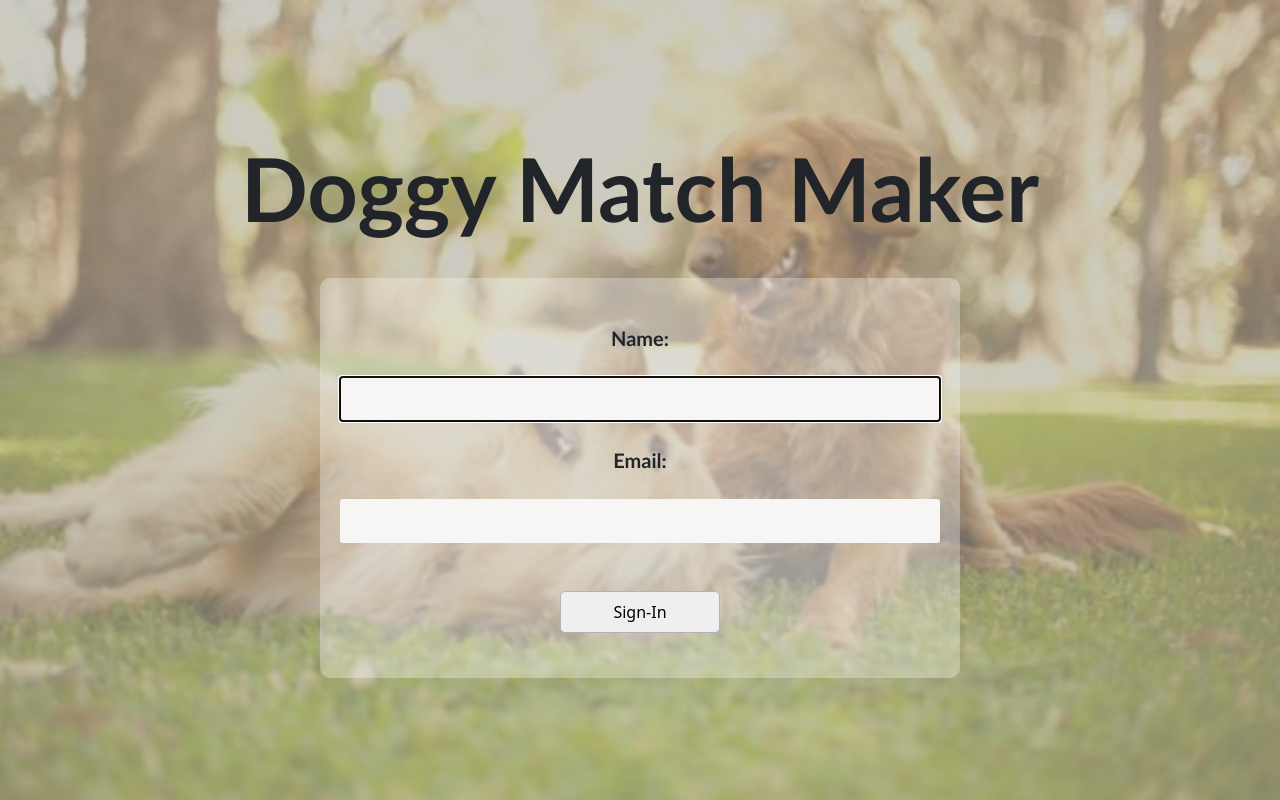
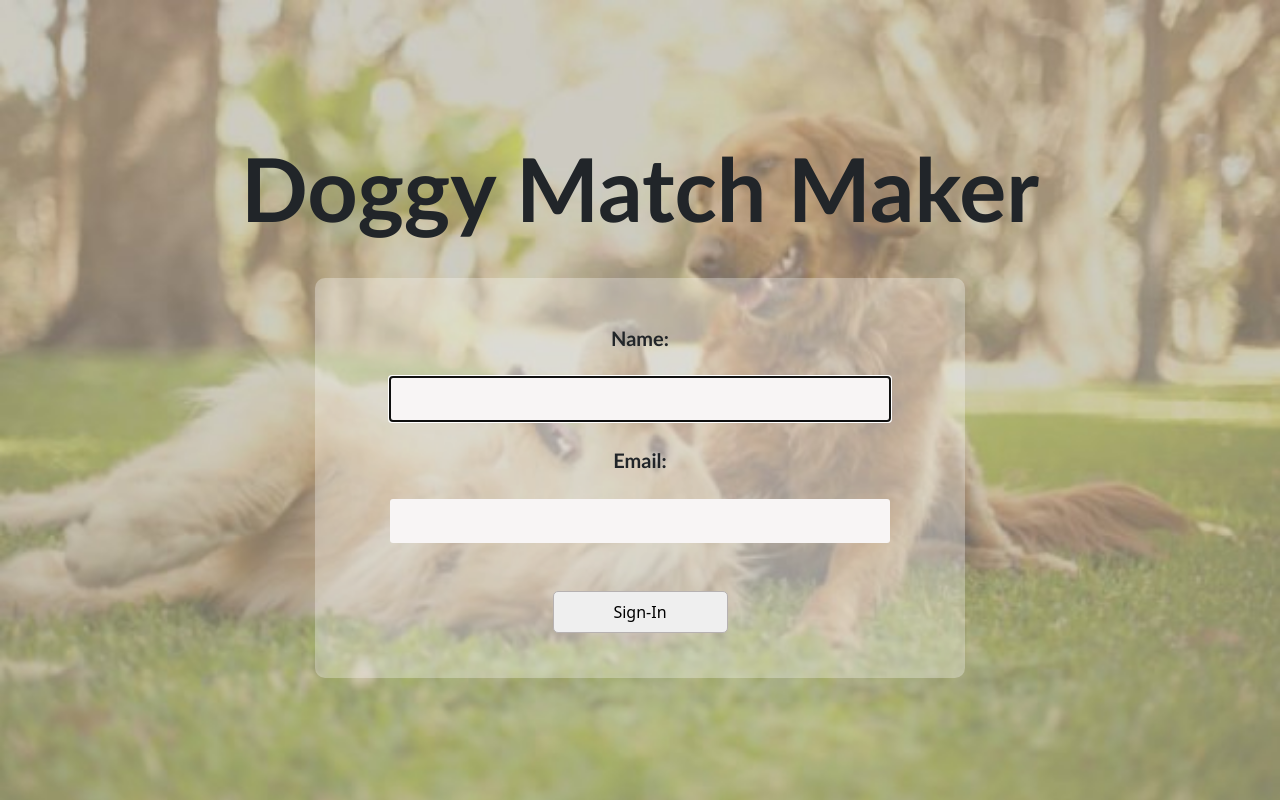
Before and after one commit to WilliamPottey/Doggy-Match-Maker, a React (Create React App) app: page /#/login in a window 1280 px wide. Built offline with nearby package versions, Linux system fonts and the light colour scheme.

Commit message:
Login Page Changes

```diff
--- a/src/Pages/Login.css
+++ b/src/Pages/Login.css
@@ -1,12 +1,15 @@
 .login-body {
   margin: auto;
   height: 100vh;
+  width: 100vw;
   background-image: url("./images/dogs-playing.jpg");
   background-size: cover;
   display: flex;
   align-items: center;
   justify-content: center;
   flex-direction: column;
+  position: fixed;
+  overflow-y: auto;
 }
 
 .login-width {
@@ -17,7 +20,7 @@
 .input-style {
   display: flex;
   margin: auto;
-  width: 75vh;
+  width: 500px;
   border: none;
   appearance: none;
   background-color: rgb(248, 245, 245);
@@ -27,7 +30,9 @@
 
 .login-box {
   height: 400px;
-  width: 80vh;
+  width: 650px;
+  min-width: 650px;
+  min-height: 400px;
   display: flex;
   justify-content: center;
   align-items: center;
@@ -45,7 +50,7 @@
 
 .login-button {
   margin: auto;
-  width: 20vh;
+  width: 175px;
   padding: 8px;
   border-radius: 5px;
   border: 1px solid rgb(182, 177, 177);
```
